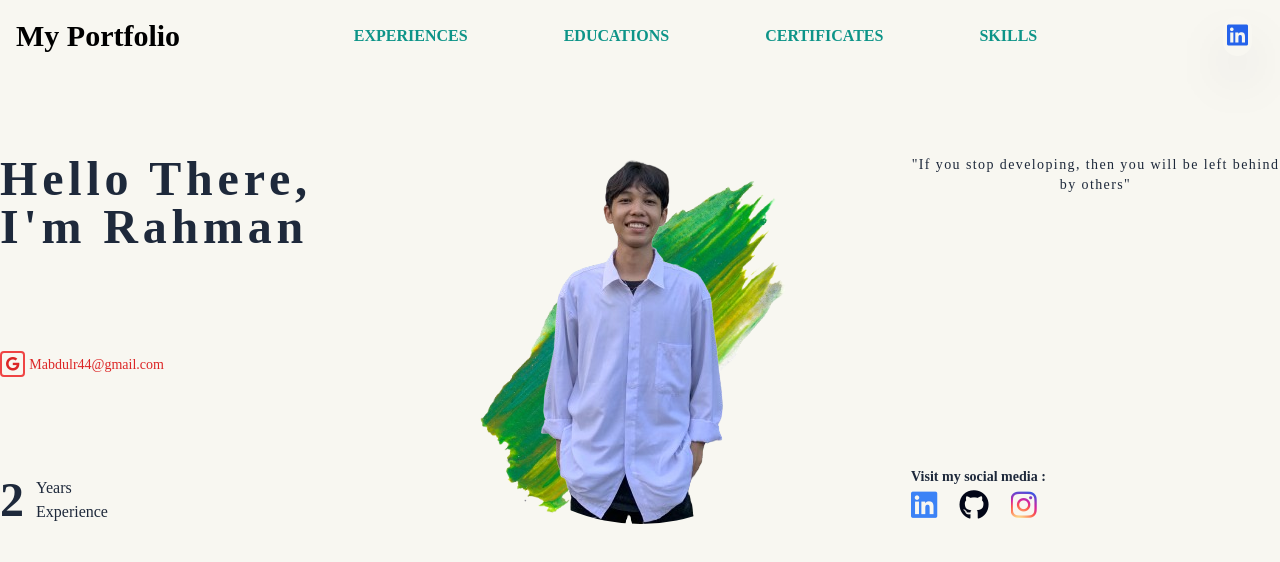
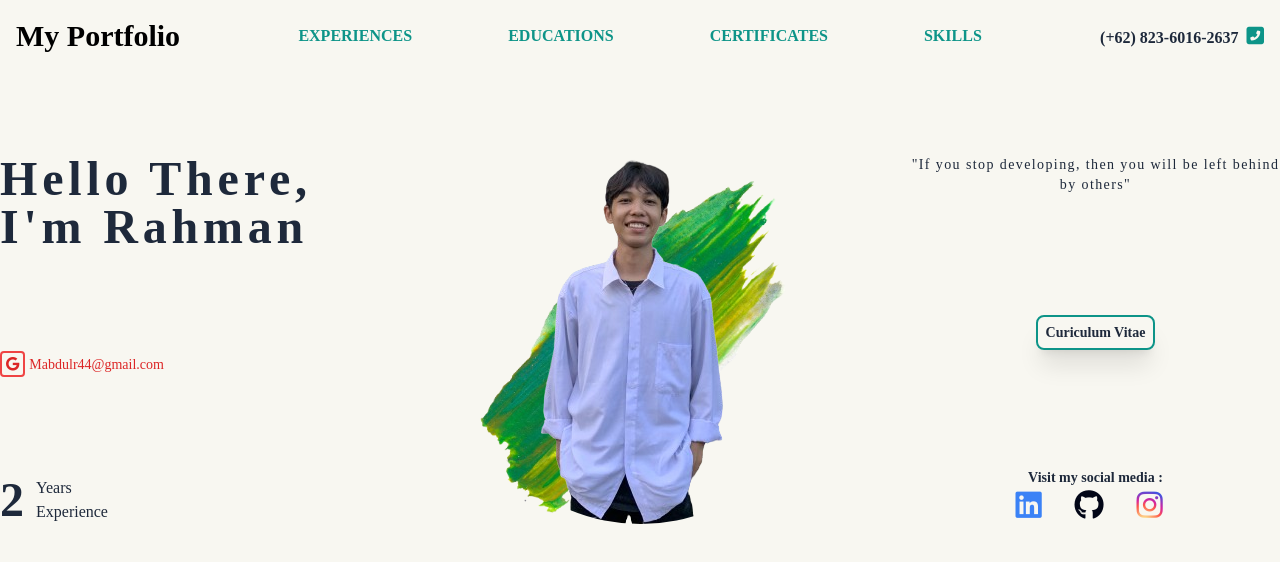
Before and after one commit to abdrahman02/web-portfolio-react-js, a React (Create React App) app: page / in a window 1280 px wide. Shown: the top 562 px of the page. Built offline with nearby package versions, Linux system fonts and the light colour scheme.

Commit message:
finishing cta

```diff
--- a/src/assets/fonts/Fonts.css
+++ b/src/assets/fonts/Fonts.css
@@ -1,8 +1,26 @@
+@font-face {
+  font-family: "Poppins";
+  src: url("poppins/Poppins-Thin.woff2") format("woff2"),
+    url("poppins/Poppins-Thin.woff") format("woff");
+  font-weight: 100;
+  font-style: normal;
+  font-display: swap;
+}
+
+@font-face {
+  font-family: "Poppins";
+  src: url("poppins/Poppins-ThinItalic.woff2") format("woff2"),
+    url("poppins/Poppins-ThinItalic.woff") format("woff");
+  font-weight: 100;
+  font-style: italic;
+  font-display: swap;
+}
+
 @font-face {
   font-family: "Poppins";
   src: url("poppins/Poppins-Regular.woff2") format("woff2"),
     url("poppins/Poppins-Regular.woff") format("woff");
-  font-weight: normal;
+  font-weight: 400;
   font-style: normal;
   font-display: swap;
 }
@@ -34,104 +52,96 @@
   font-display: swap;
 }
 
+/*! Generated by Font Squirrel (https://www.fontsquirrel.com) on February 21, 2024 */
+
 @font-face {
   font-family: "Poppins";
-  src: url("poppins/Poppins-Thin.woff2") format("woff2"),
-    url("poppins/Poppins-Thin.woff") format("woff");
-  font-weight: 100;
+  src: url("poppins/poppins-black-webfont.woff2") format("woff2"),
+    url("poppins/poppins-black-webfont.woff") format("woff");
+  font-weight: 900;
   font-style: normal;
   font-display: swap;
 }
 
 @font-face {
   font-family: "Poppins";
-  src: url("poppins/Poppins-ThinItalic.woff2") format("woff2"),
-    url("poppins/Poppins-ThinItalic.woff") format("woff");
-  font-weight: 100;
+  src: url("poppins/poppins-blackitalic-webfont.woff2") format("woff2"),
+    url("poppins/poppins-blackitalic-webfont.woff") format("woff");
+  font-weight: 900;
   font-style: italic;
   font-display: swap;
 }
 
-/*! Generated by Font Squirrel (https://www.fontsquirrel.com) on February 21, 2024 */
-
 @font-face {
-  font-family: "poppinsblack";
-  src: url("poppins/poppins-black-webfont.woff2") format("woff2"),
-    url("poppins/poppins-black-webfont.woff") format("woff");
-  font-weight: normal;
+  font-family: "Poppins";
+  src: url("poppins/poppins-bold-webfont.woff2") format("woff2"),
+    url("poppins/poppins-bold-webfont.woff") format("woff");
+  font-weight: 700;
   font-style: normal;
+  font-display: swap;
 }
 
 @font-face {
-  font-family: "poppinsblack_italic";
-  src: url("poppins/poppins-blackitalic-webfont.woff2") format("woff2"),
-    url("poppins/poppins-blackitalic-webfont.woff") format("woff");
-  font-weight: normal;
-  font-style: normal;
+  font-family: "Poppins";
+  src: url("poppins/poppins-bolditalic-webfont.woff2") format("woff2"),
+    url("poppins/poppins-bolditalic-webfont.woff") format("woff");
+  font-weight: 700;
+  font-style: italic;
+  font-display: swap;
 }
 
 @font-face {
-  font-family: "poppinsbold";
-  src: url("poppins/poppins-bold-webfont.woff2") format("woff2"),
-    url("poppins/poppins-bold-webfont.woff") format("woff");
-  font-weight: normal;
-  font-style: normal;
+  font-family: "Poppins";
+  src: url("poppins/poppins-extrabolditalic-webfont.woff2") format("woff2"),
+    url("poppins/poppins-extrabolditalic-webfont.woff") format("woff");
+  font-weight: 800;
+  font-style: italic;
+  font-display: swap;
 }
 
 @font-face {
-  font-family: "poppinsbold_italic";
-  src: url("poppins/poppins-bolditalic-webfont.woff2") format("woff2"),
-    url("poppins/poppins-bolditalic-webfont.woff") format("woff");
-  font-weight: normal;
-  font-style: normal;
+  font-family: "Poppins";
+  src: url("poppins/poppins-extralightitalic-webfont.woff2") format("woff2"),
+    url("poppins/poppins-extralightitalic-webfont.woff") format("woff");
+  font-weight: 200;
+  font-style: italic;
+  font-display: swap;
 }
 
 @font-face {
-  font-family: "poppinsextrabold_italic";
-  src: url("poppins/poppins-extrabolditalic-webfont.woff2") format("woff2"),
-    url("poppins/poppins-extrabolditalic-webfont.woff") format("woff");
+  font-family: "Poppins";
+  src: url("poppins/poppins-italic-webfont.woff2") format("woff2"),
+    url("poppins/poppins-italic-webfont.woff") format("woff");
   font-weight: normal;
-  font-style: normal;
+  font-style: italic;
+  font-display: swap;
 }
 
 @font-face {
-  font-family: "poppinsextralight_italic";
-  src: url("poppins/poppins-extralightitalic-webfont.woff2") format("woff2"),
-    url("poppins/poppins-extralightitalic-webfont.woff") format("woff");
-  font-weight: normal;
+  font-family: "Poppins";
+  src: url("poppins/poppins-light-webfont.woff2") format("woff2"),
+    url("poppins/poppins-light-webfont.woff") format("woff");
+  font-weight: 300;
   font-style: normal;
+  font-display: swap;
 }
 
 @font-face {
-  font-family: "poppinsitalic";
-  src: url("poppins/poppins-italic-webfont.woff2") format("woff2"),
-    url("poppins/poppins-italic-webfont.woff") format("woff");
-  font-weight: normal;
-  font-style: normal;
+  font-family: "Poppins";
+  src: url("poppins/poppins-lightitalic-webfont.woff2") format("woff2"),
+    url("poppins/poppins-lightitalic-webfont.woff") format("woff");
+  font-weight: 300;
+  font-style: italic;
+  font-display: swap;
 }
 
 @font-face {
-  font-family: "poppinslight";
-  src: url("poppins/poppins-light-webfont.woff2") format("woff2"),
-    url("poppins/poppins-light-webfont.woff") format("woff");
-  font-weight: normal;
-  font-style: normal;
-}
-
-@font-face {
-  font-family: "poppinslight_italic";
-  src: url("poppins/poppins-lightitalic-webfont.woff2") format("woff2"),
-    url("poppins/poppins-lightitalic-webfont.woff") format("woff");
-  font-weight: normal;
-  font-style: normal;
-}
-
-@font-face {
-  font-family: "poppinsmedium";
+  font-family: "Poppins";
   src: url("poppins/poppins-medium-webfont.woff2") format("woff2"),
     url("poppins/poppins-medium-webfont.woff") format("woff");
-  font-weight: normal;
+  font-weight: 500;
   font-style: normal;
+  font-display: swap;
 }
 
 @font-face {
--- a/src/components/cta.js
+++ b/src/components/cta.js
@@ -26,13 +26,22 @@ const Cta = () => {
           <div className="photo rounded-full"></div>
         </div>
       </div>
-      <div className="cta-cols flex flex-col justify-between">
+      <div className="cta-cols flex flex-col items-center justify-between">
         <div className="tagline text-center tracking-widest text-sm">
           "If you stop developing, then you will be left behind by others"
         </div>
-        <div className="social-media">
+        <div className="cv">
+          <a
+            className="text-center text-sm font-semibold p-2 border-2 rounded-lg border-teal-600 shadow-xl cursor-pointer transition ease-in-out duration-75 hover:bg-teal-600 hover:border-none hover:text-white"
+            href="https://drive.google.com/drive/folders/1bl9nJrYDii8IOH_-OJ5fRDJflvnLHw8q?usp=sharing"
+            target="_blank"
+          >
+            Curiculum Vitae
+          </a>
+        </div>
+        <div className="social-media flex flex-col items-center">
           <span className="text-sm font-bold">Visit my social media :</span>
-          <div className="icon grid grid-flow-col gap-5 w-32 text-3xl">
+          <div className="icon grid grid-flow-col gap-5 w-40 text-3xl">
             <a href="https://www.instagram.com/abd_rahman.02" target="_blank">
               <i className="fa-brands fa-linkedin text-blue-500"></i>
             </a>
--- a/src/components/navbar.js
+++ b/src/components/navbar.js
@@ -23,13 +23,10 @@ const Navbar = () => {
           </li>
         </ul>
 
-        <a
-          className="text-2xl text-blue-600 mx-3 p-1 rounded-full shadow-2xl shadow-slate-800"
-          href="https://www.linkedin.com/in/m-abdul-rahman-5ab007294/"
-          target="_blank"
-        >
-          <i className="fa-brands fa-linkedin"></i>
-        </a>
+        <span className="text-slate-800">
+          (+62) 823-6016-2637 &nbsp;
+          <i className="fa-solid fa-square-phone-flip text-xl text-teal-600"></i>
+        </span>
       </div>
     </div>
   );
```
Also changed, not shown: src/components/experience.js (added, +7 -0 lines).
